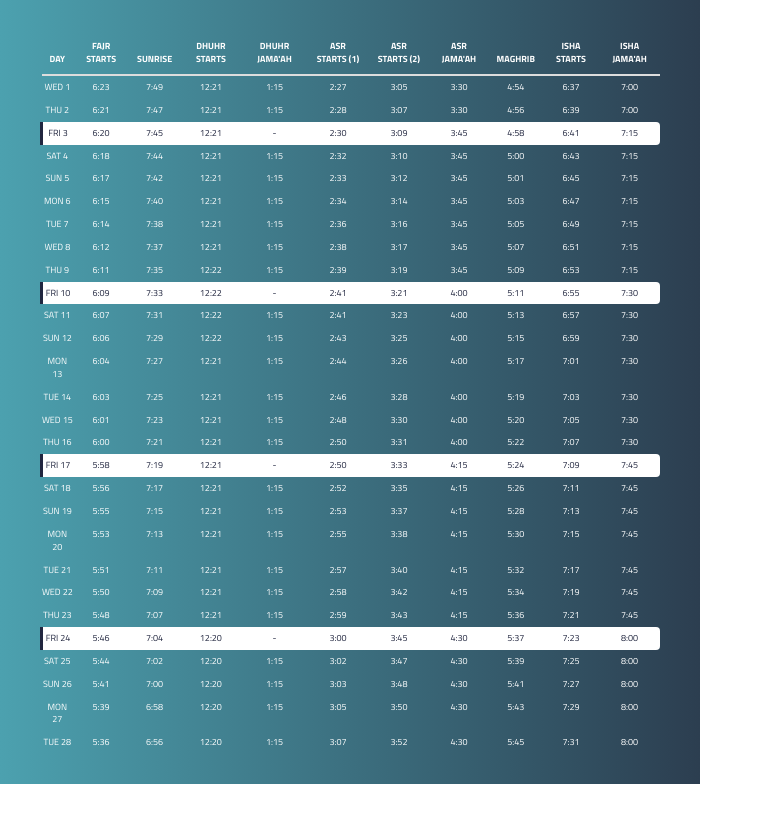
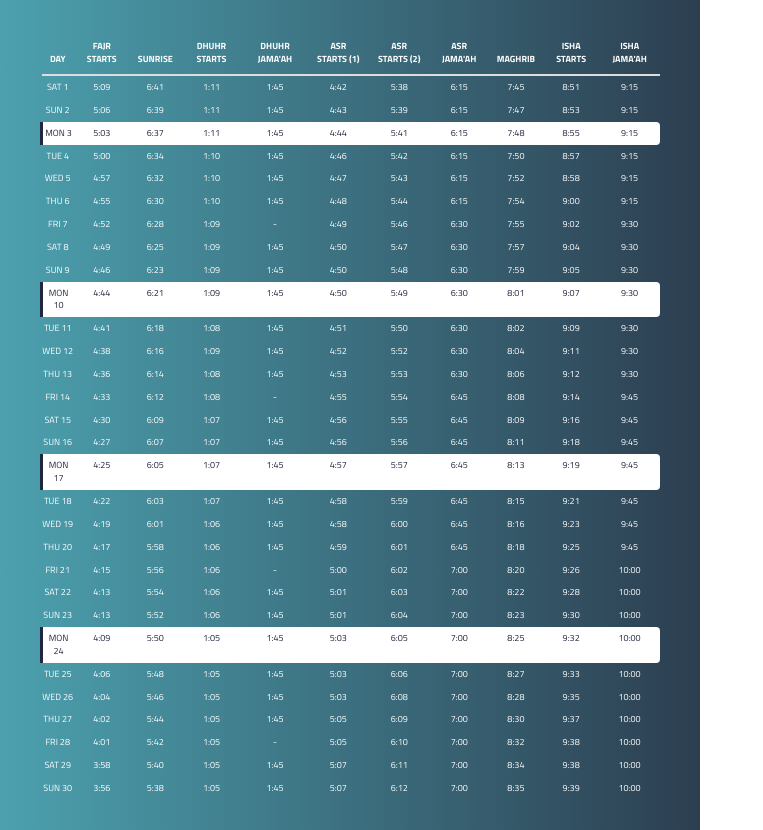
Before and after one commit to ubisoc/prayer-times, a plain HTML site: page index.html in a window 1280 px wide. Shown: the part 189-1019 px from the top of the page, without its empty margins (0-763 px from the left). Before the commit the page ends 973 px from the top, so only its background shows below. Drawn offline with nearby package versions, Linux system fonts and the light colour scheme.

Commit message:
April times changed
changed prayer times to april prayer times

```diff
--- a/index.html
+++ b/index.html
@@ -36,368 +36,395 @@
 			</thead>
 			<tbody>
 				<tr>
-					<td>Wed 1</td>
-					<td>6:23</td>
-					<td>7:49</td>
-					<td>12:21</td>
-					<td>1:15</td>
-					<td>2:27</td>
-					<td>3:05</td>
-					<td>3:30</td>
-					<td>4:54</td>
-					<td>6:37</td>
-					<td>7:00</td>
+					<td>Sat 1</td>
+					<td>5:09</td>
+					<td>6:41</td>
+					<td>1:11</td>
+					<td>1:45</td>
+					<td>4:42</td>
+					<td>5:38</td>
+					<td>6:15</td>
+					<td>7:45</td>
+					<td>8:51</td>
+					<td>9:15</td>
 				</tr>
 				<tr>
-					<td>Thu 2</td>
-					<td>6:21</td>
+					<td>Sun 2</td>
+					<td>5:06</td>
+					<td>6:39</td>
+					<td>1:11</td>
+					<td>1:45</td>
+					<td>4:43</td>
+					<td>5:39</td>
+					<td>6:15</td>
 					<td>7:47</td>
-					<td>12:21</td>
-					<td>1:15</td>
-					<td>2:28</td>
-					<td>3:07</td>
-					<td>3:30</td>
-					<td>4:56</td>
-					<td>6:39</td>
-					<td>7:00</td>
+					<td>8:53</td>
+					<td>9:15</td>
 				</tr>
 				<tr>
-					<td>Fri 3</td>
-					<td>6:20</td>
-					<td>7:45</td>
-					<td>12:21</td>
-					<td>-</td>
-					<td>2:30</td>
-					<td>3:09</td>
-					<td>3:45</td>
-					<td>4:58</td>
-					<td>6:41</td>
-					<td>7:15</td>
+					<td>Mon 3</td>
+					<td>5:03</td>
+					<td>6:37</td>
+					<td>1:11</td>
+					<td>1:45</td>
+					<td>4:44</td>
+					<td>5:41</td>
+					<td>6:15</td>
+					<td>7:48</td>
+					<td>8:55</td>
+					<td>9:15</td>
 				</tr>
 				<tr>
-					<td>Sat 4</td>
-					<td>6:18</td>
-					<td>7:44</td>
-					<td>12:21</td>
-					<td>1:15</td>
-					<td>2:32</td>
-					<td>3:10</td>
-					<td>3:45</td>
+					<td>Tue 4</td>
 					<td>5:00</td>
-					<td>6:43</td>
-					<td>7:15</td>
+					<td>6:34</td>
+					<td>1:10</td>
+					<td>1:45</td>
+					<td>4:46</td>
+					<td>5:42</td>
+					<td>6:15</td>
+					<td>7:50</td>
+					<td>8:57</td>
+					<td>9:15</td>
 				</tr>
 				<tr>
-					<td>Sun 5</td>
-					<td>6:17</td>
-					<td>7:42</td>
-					<td>12:21</td>
-					<td>1:15</td>
-					<td>2:33</td>
-					<td>3:12</td>
-					<td>3:45</td>
-					<td>5:01</td>
-					<td>6:45</td>
-					<td>7:15</td>
+					<td>Wed 5</td>
+					<td>4:57</td>
+					<td>6:32</td>
+					<td>1:10</td>
+					<td>1:45</td>
+					<td>4:47</td>
+					<td>5:43</td>
+					<td>6:15</td>
+					<td>7:52</td>
+					<td>8:58</td>
+					<td>9:15</td>
 				</tr>
 				<tr>
-					<td>Mon 6</td>
+					<td>Thu 6</td>
+					<td>4:55</td>
+					<td>6:30</td>
+					<td>1:10</td>
+					<td>1:45</td>
+					<td>4:48</td>
+					<td>5:44</td>
 					<td>6:15</td>
-					<td>7:40</td>
-					<td>12:21</td>
-					<td>1:15</td>
-					<td>2:34</td>
-					<td>3:14</td>
-					<td>3:45</td>
-					<td>5:03</td>
-					<td>6:47</td>
-					<td>7:15</td>
+					<td>7:54</td>
+					<td>9:00</td>
+					<td>9:15</td>
 				</tr>
 				<tr>
-					<td>Tue 7</td>
-					<td>6:14</td>
-					<td>7:38</td>
-					<td>12:21</td>
-					<td>1:15</td>
-					<td>2:36</td>
-					<td>3:16</td>
-					<td>3:45</td>
-					<td>5:05</td>
-					<td>6:49</td>
-					<td>7:15</td>
+					<td>Fri 7</td>
+					<td>4:52</td>
+					<td>6:28</td>
+					<td>1:09</td>
+					<td>-</td>
+					<td>4:49</td>
+					<td>5:46</td>
+					<td>6:30</td>
+					<td>7:55</td>
+					<td>9:02</td>
+					<td>9:30</td>
 				</tr>
 				<tr>
-					<td>Wed 8</td>
-					<td>6:12</td>
-					<td>7:37</td>
-					<td>12:21</td>
-					<td>1:15</td>
-					<td>2:38</td>
-					<td>3:17</td>
-					<td>3:45</td>
-					<td>5:07</td>
-					<td>6:51</td>
-					<td>7:15</td>
+					<td>Sat 8</td>
+					<td>4:49</td>
+					<td>6:25</td>
+					<td>1:09</td>
+					<td>1:45</td>
+					<td>4:50</td>
+					<td>5:47</td>
+					<td>6:30</td>
+					<td>7:57</td>
+					<td>9:04</td>
+					<td>9:30</td>
 				</tr>
 				<tr>
-					<td>Thu 9</td>
-					<td>6:11</td>
-					<td>7:35</td>
-					<td>12:22</td>
-					<td>1:15</td>
-					<td>2:39</td>
-					<td>3:19</td>
-					<td>3:45</td>
-					<td>5:09</td>
-					<td>6:53</td>
-					<td>7:15</td>
+					<td>Sun 9</td>
+					<td>4:46</td>
+					<td>6:23</td>
+					<td>1:09</td>
+					<td>1:45</td>
+					<td>4:50</td>
+					<td>5:48</td>
+					<td>6:30</td>
+					<td>7:59</td>
+					<td>9:05</td>
+					<td>9:30</td>
 				</tr>
 				<tr>
-					<td>Fri 10</td>
-					<td>6:09</td>
-					<td>7:33</td>
-					<td>12:22</td>
-					<td>-</td>
-					<td>2:41</td>
-					<td>3:21</td>
-					<td>4:00</td>
-					<td>5:11</td>
-					<td>6:55</td>
-					<td>7:30</td>
+					<td>Mon 10</td>
+					<td>4:44</td>
+					<td>6:21</td>
+					<td>1:09</td>
+					<td>1:45</td>
+					<td>4:50</td>
+					<td>5:49</td>
+					<td>6:30</td>
+					<td>8:01</td>
+					<td>9:07</td>
+					<td>9:30</td>
 				</tr>
 				<tr>
-					<td>Sat 11</td>
-					<td>6:07</td>
-					<td>7:31</td>
-					<td>12:22</td>
-					<td>1:15</td>
-					<td>2:41</td>
-					<td>3:23</td>
-					<td>4:00</td>
-					<td>5:13</td>
-					<td>6:57</td>
-					<td>7:30</td>
+					<td>Tue 11</td>
+					<td>4:41</td>
+					<td>6:18</td>
+					<td>1:08</td>
+					<td>1:45</td>
+					<td>4:51</td>
+					<td>5:50</td>
+					<td>6:30</td>
+					<td>8:02</td>
+					<td>9:09</td>
+					<td>9:30</td>
 				</tr>
 				<tr>
-					<td>Sun 12</td>
-					<td>6:06</td>
-					<td>7:29</td>
-					<td>12:22</td>
-					<td>1:15</td>
-					<td>2:43</td>
-					<td>3:25</td>
-					<td>4:00</td>
-					<td>5:15</td>
-					<td>6:59</td>
-					<td>7:30</td>
+					<td>Wed 12</td>
+					<td>4:38</td>
+					<td>6:16</td>
+					<td>1:09</td>
+					<td>1:45</td>
+					<td>4:52</td>
+					<td>5:52</td>
+					<td>6:30</td>
+					<td>8:04</td>
+					<td>9:11</td>
+					<td>9:30</td>
 				</tr>
 				<tr>
-					<td>Mon 13</td>
-					<td>6:04</td>
-					<td>7:27</td>
-					<td>12:21</td>
-					<td>1:15</td>
-					<td>2:44</td>
-					<td>3:26</td>
-					<td>4:00</td>
-					<td>5:17</td>
-					<td>7:01</td>
-					<td>7:30</td>
+					<td>Thu 13</td>
+					<td>4:36</td>
+					<td>6:14</td>
+					<td>1:08</td>
+					<td>1:45</td>
+					<td>4:53</td>
+					<td>5:53</td>
+					<td>6:30</td>
+					<td>8:06</td>
+					<td>9:12</td>
+					<td>9:30</td>
 				</tr>
 				<tr>
-					<td>Tue 14</td>
-					<td>6:03</td>
-					<td>7:25</td>
-					<td>12:21</td>
-					<td>1:15</td>
-					<td>2:46</td>
-					<td>3:28</td>
-					<td>4:00</td>
-					<td>5:19</td>
-					<td>7:03</td>
-					<td>7:30</td>
+					<td>Fri 14</td>
+					<td>4:33</td>
+					<td>6:12</td>
+					<td>1:08</td>
+					<td>-</td>
+					<td>4:55</td>
+					<td>5:54</td>
+					<td>6:45</td>
+					<td>8:08</td>
+					<td>9:14</td>
+					<td>9:45</td>
 				</tr>
 				<tr>
-					<td>Wed 15</td>
-					<td>6:01</td>
-					<td>7:23</td>
-					<td>12:21</td>
-					<td>1:15</td>
-					<td>2:48</td>
-					<td>3:30</td>
-					<td>4:00</td>
-					<td>5:20</td>
-					<td>7:05</td>
-					<td>7:30</td>
+					<td>Sat 15</td>
+					<td>4:30</td>
+					<td>6:09</td>
+					<td>1:07</td>
+					<td>1:45</td>
+					<td>4:56</td>
+					<td>5:55</td>
+					<td>6:45</td>
+					<td>8:09</td>
+					<td>9:16</td>
+					<td>9:45</td>
 				</tr>
 				<tr>
-					<td>Thu 16</td>
-					<td>6:00</td>
-					<td>7:21</td>
-					<td>12:21</td>
-					<td>1:15</td>
-					<td>2:50</td>
-					<td>3:31</td>
-					<td>4:00</td>
-					<td>5:22</td>
-					<td>7:07</td>
-					<td>7:30</td>
+					<td>Sun 16</td>
+					<td>4:27</td>
+					<td>6:07</td>
+					<td>1:07</td>
+					<td>1:45</td>
+					<td>4:56</td>
+					<td>5:56</td>
+					<td>6:45</td>
+					<td>8:11</td>
+					<td>9:18</td>
+					<td>9:45</td>
 				</tr>
 				<tr>
-					<td>Fri 17</td>
-					<td>5:58</td>
-					<td>7:19</td>
-					<td>12:21</td>
-					<td>-</td>
-					<td>2:50</td>
-					<td>3:33</td>
-					<td>4:15</td>
-					<td>5:24</td>
-					<td>7:09</td>
-					<td>7:45</td>
+					<td>Mon 17</td>
+					<td>4:25</td>
+					<td>6:05</td>
+					<td>1:07</td>
+					<td>1:45</td>
+					<td>4:57</td>
+					<td>5:57</td>
+					<td>6:45</td>
+					<td>8:13</td>
+					<td>9:19</td>
+					<td>9:45</td>
 				</tr>
 				<tr>
-					<td>Sat 18</td>
-					<td>5:56</td>
-					<td>7:17</td>
-					<td>12:21</td>
-					<td>1:15</td>
-					<td>2:52</td>
-					<td>3:35</td>
-					<td>4:15</td>
-					<td>5:26</td>
-					<td>7:11</td>
-					<td>7:45</td>
+					<td>Tue 18</td>
+					<td>4:22</td>
+					<td>6:03</td>
+					<td>1:07</td>
+					<td>1:45</td>
+					<td>4:58</td>
+					<td>5:59</td>
+					<td>6:45</td>
+					<td>8:15</td>
+					<td>9:21</td>
+					<td>9:45</td>
 				</tr>
 				<tr>
-					<td>Sun 19</td>
-					<td>5:55</td>
-					<td>7:15</td>
-					<td>12:21</td>
-					<td>1:15</td>
-					<td>2:53</td>
-					<td>3:37</td>
-					<td>4:15</td>
-					<td>5:28</td>
-					<td>7:13</td>
-					<td>7:45</td>
+					<td>Wed 19</td>
+					<td>4:19</td>
+					<td>6:01</td>
+					<td>1:06</td>
+					<td>1:45</td>
+					<td>4:58</td>
+					<td>6:00</td>
+					<td>6:45</td>
+					<td>8:16</td>
+					<td>9:23</td>
+					<td>9:45</td>
 				</tr>
 				<tr>
-					<td>Mon 20</td>
-					<td>5:53</td>
-					<td>7:13</td>
-					<td>12:21</td>
-					<td>1:15</td>
-					<td>2:55</td>
-					<td>3:38</td>
-					<td>4:15</td>
-					<td>5:30</td>
-					<td>7:15</td>
-					<td>7:45</td>
+					<td>Thu 20</td>
+					<td>4:17</td>
+					<td>5:58</td>
+					<td>1:06</td>
+					<td>1:45</td>
+					<td>4:59</td>
+					<td>6:01</td>
+					<td>6:45</td>
+					<td>8:18</td>
+					<td>9:25</td>
+					<td>9:45</td>
 				</tr>
 				<tr>
-					<td>Tue 21</td>
-					<td>5:51</td>
-					<td>7:11</td>
-					<td>12:21</td>
-					<td>1:15</td>
-					<td>2:57</td>
-					<td>3:40</td>
+					<td>Fri 21</td>
 					<td>4:15</td>
-					<td>5:32</td>
-					<td>7:17</td>
-					<td>7:45</td>
+					<td>5:56</td>
+					<td>1:06</td>
+					<td>-</td>
+					<td>5:00</td>
+					<td>6:02</td>
+					<td>7:00</td>
+					<td>8:20</td>
+					<td>9:26</td>
+					<td>10:00</td>
 				</tr>
 				<tr>
-					<td>Wed 22</td>
-					<td>5:50</td>
-					<td>7:09</td>
-					<td>12:21</td>
-					<td>1:15</td>
-					<td>2:58</td>
-					<td>3:42</td>
-					<td>4:15</td>
-					<td>5:34</td>
-					<td>7:19</td>
-					<td>7:45</td>
+					<td>Sat 22</td>
+					<td>4:13</td>
+					<td>5:54</td>
+					<td>1:06</td>
+					<td>1:45</td>
+					<td>5:01</td>
+					<td>6:03</td>
+					<td>7:00</td>
+					<td>8:22</td>
+					<td>9:28</td>
+					<td>10:00</td>
 				</tr>
 				<tr>
-					<td>Thu 23</td>
-					<td>5:48</td>
-					<td>7:07</td>
-					<td>12:21</td>
-					<td>1:15</td>
-					<td>2:59</td>
-					<td>3:43</td>
-					<td>4:15</td>
-					<td>5:36</td>
-					<td>7:21</td>
-					<td>7:45</td>
+					<td>Sun 23</td>
+					<td>4:13</td>
+					<td>5:52</td>
+					<td>1:06</td>
+					<td>1:45</td>
+					<td>5:01</td>
+					<td>6:04</td>
+					<td>7:00</td>
+					<td>8:23</td>
+					<td>9:30</td>
+					<td>10:00</td>
 				</tr>
 				<tr>
-					<td>Fri 24</td>
-					<td>5:46</td>
-					<td>7:04</td>
-					<td>12:20</td>
-					<td>-</td>
-					<td>3:00</td>
-					<td>3:45</td>
-					<td>4:30</td>
-					<td>5:37</td>
-					<td>7:23</td>
-					<td>8:00</td>
+					<td>Mon 24</td>
+					<td>4:09</td>
+					<td>5:50</td>
+					<td>1:05</td>
+					<td>1:45</td>
+					<td>5:03</td>
+					<td>6:05</td>
+					<td>7:00</td>
+					<td>8:25</td>
+					<td>9:32</td>
+					<td>10:00</td>
 				</tr>
 				<tr>
-					<td>Sat 25</td>
-					<td>5:44</td>
-					<td>7:02</td>
-					<td>12:20</td>
-					<td>1:15</td>
-					<td>3:02</td>
-					<td>3:47</td>
-					<td>4:30</td>
-					<td>5:39</td>
-					<td>7:25</td>
-					<td>8:00</td>
+					<td>Tue 25</td>
+					<td>4:06</td>
+					<td>5:48</td>
+					<td>1:05</td>
+					<td>1:45</td>
+					<td>5:03</td>
+					<td>6:06</td>
+					<td>7:00</td>
+					<td>8:27</td>
+					<td>9:33</td>
+					<td>10:00</td>
 				</tr>
 				<tr>
-					<td>Sun 26</td>
-					<td>5:41</td>
+					<td>Wed 26</td>
+					<td>4:04</td>
+					<td>5:46</td>
+					<td>1:05</td>
+					<td>1:45</td>
+					<td>5:03</td>
+					<td>6:08</td>
 					<td>7:00</td>
-					<td>12:20</td>
-					<td>1:15</td>
-					<td>3:03</td>
-					<td>3:48</td>
-					<td>4:30</td>
-					<td>5:41</td>
-					<td>7:27</td>
-					<td>8:00</td>
+					<td>8:28</td>
+					<td>9:35</td>
+					<td>10:00</td>
 				</tr>
 				<tr>
-					<td>Mon 27</td>
-					<td>5:39</td>
-					<td>6:58</td>
-					<td>12:20</td>
-					<td>1:15</td>
-					<td>3:05</td>
-					<td>3:50</td>
-					<td>4:30</td>
-					<td>5:43</td>
-					<td>7:29</td>
-					<td>8:00</td>
+					<td>Thu 27</td>
+					<td>4:02</td>
+					<td>5:44</td>
+					<td>1:05</td>
+					<td>1:45</td>
+					<td>5:05</td>
+					<td>6:09</td>
+					<td>7:00</td>
+					<td>8:30</td>
+					<td>9:37</td>
+					<td>10:00</td>
 				</tr>
 				<tr>
-					<td>Tue 28</td>
-					<td>5:36</td>
-					<td>6:56</td>
-					<td>12:20</td>
-					<td>1:15</td>
-					<td>3:07</td>
-					<td>3:52</td>
-					<td>4:30</td>
-					<td>5:45</td>
-					<td>7:31</td>
-					<td>8:00</td>
+					<td>Fri 28</td>
+					<td>4:01</td>
+					<td>5:42</td>
+					<td>1:05</td>
+					<td>-</td>
+					<td>5:05</td>
+					<td>6:10</td>
+					<td>7:00</td>
+					<td>8:32</td>
+					<td>9:38</td>
+					<td>10:00</td>
+				</tr>
+				<tr>
+					<td>Sat 29</td>
+					<td>3:58</td>
+					<td>5:40</td>
+					<td>1:05</td>
+					<td>1:45</td>
+					<td>5:07</td>
+					<td>6:11</td>
+					<td>7:00</td>
+					<td>8:34</td>
+					<td>9:38</td>
+					<td>10:00
+					</td>
+				<tr>
+					<td>Sun 30</td>
+					<td>3:56</td>
+					<td>5:38</td>
+					<td>1:05</td>
+					<td>1:45</td>
+					<td>5:07</td>
+					<td>6:12</td>
+					<td>7:00</td>
+					<td>8:35</td>
+					<td>9:39</td>
+					<td>10:00</td>
+   				</tr>
 				</tr>
 			</tbody>
 		</table>
```
